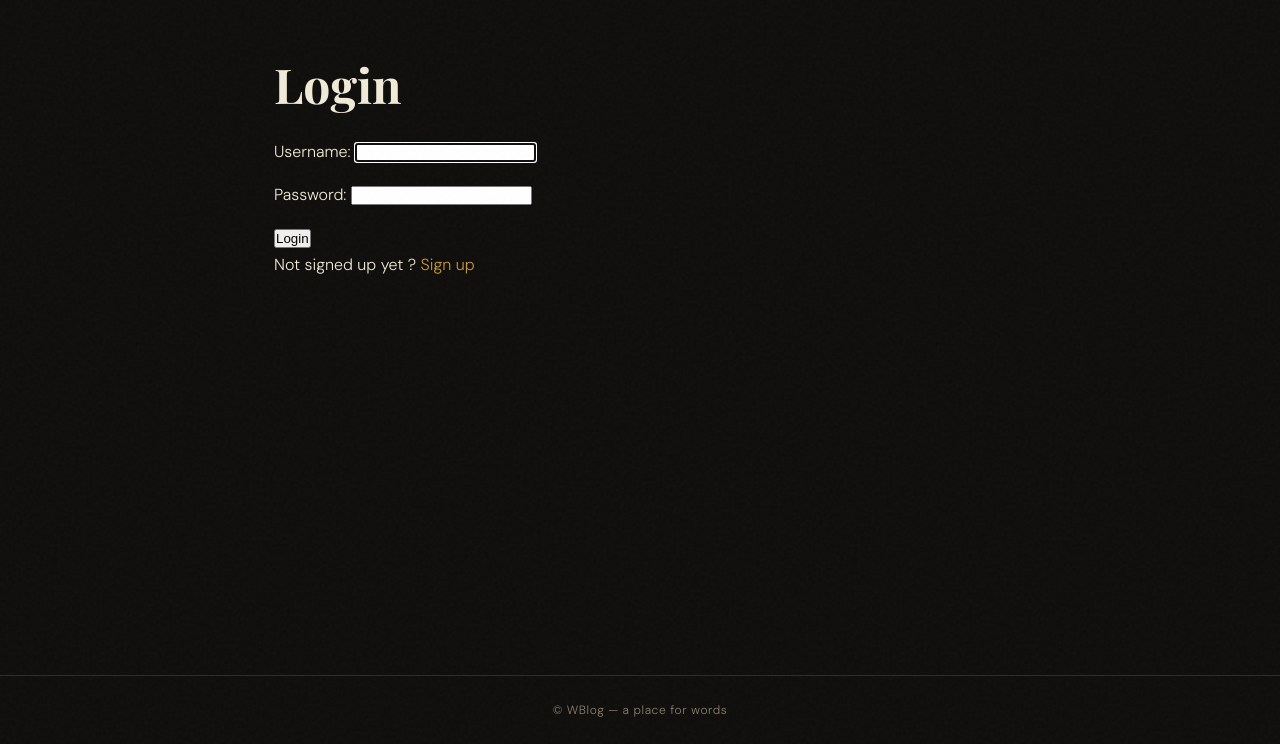
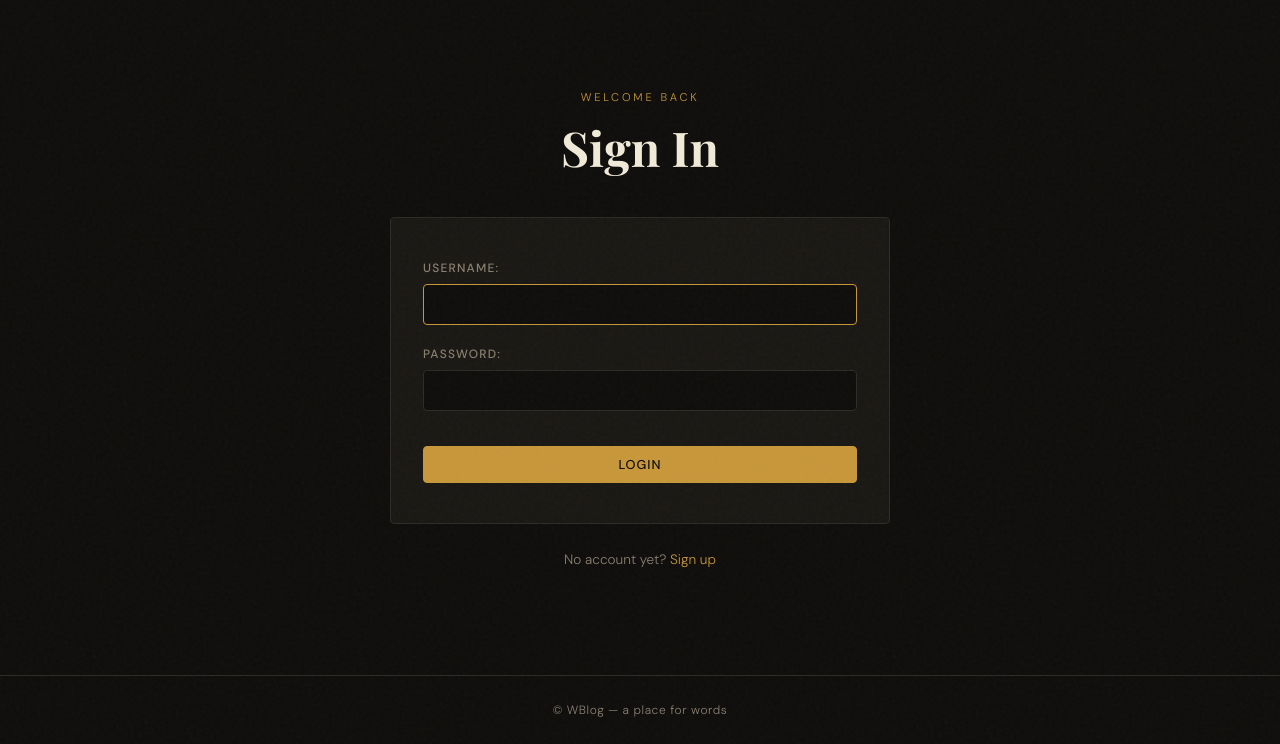
Before and after one commit to Alimov2008/Django-Test-1, a Django app: page /login/ in a window 1280 px wide. Shown: the part 56-800 px from the top of the page. Run offline with Django 5.2, Linux system fonts and the light colour scheme; some web fonts are replaced.

Commit message:
login page UI improvement

```diff
--- a/wblog/templates/registration/login.html
+++ b/wblog/templates/registration/login.html
@@ -1,12 +1,46 @@
 {% extends "wblog/base.html" %}
 
 {% block content %}
-<h1>Login</h1>
 
-<form method="post">
-    {% csrf_token %}
-    {{ form.as_p }}
-    <button type="submit">Login</button>
-</form>
-<p>Not signed up yet ? <a href="{%url 'signup'%}">Sign up</a></p>
+<style>
+    .auth-layout {
+        display: flex;
+        flex-direction: column;
+        align-items: center;
+        padding-top: 2rem;
+    }
+    .auth-eyebrow {
+        font-size: 0.7rem;
+        letter-spacing: 0.25em;
+        text-transform: uppercase;
+        color: var(--accent);
+        margin-bottom: 0.75rem;
+    }
+    .auth-layout h1 { text-align: center; margin-bottom: 2.5rem; }
+    .auth-layout .form-card { width: 100%; }
+    .auth-footer {
+        margin-top: 1.5rem;
+        font-size: 0.85rem;
+        color: var(--muted);
+        text-align: center;
+    }
+</style>
+
+<div class="auth-layout">
+    <p class="auth-eyebrow">Welcome back</p>
+    <h1>Sign In</h1>
+
+    <div class="form-card">
+        <form method="post">
+            {% csrf_token %}
+            {{ form.as_p }}
+            <button type="submit" class="btn btn-solid mt-4" style="width:100%;">Login</button>
+        </form>
+    </div>
+
+    <p class="auth-footer">
+        No account yet? <a href="{% url 'signup' %}">Sign up</a>
+    </p>
+</div>
+
 {% endblock %}
```
